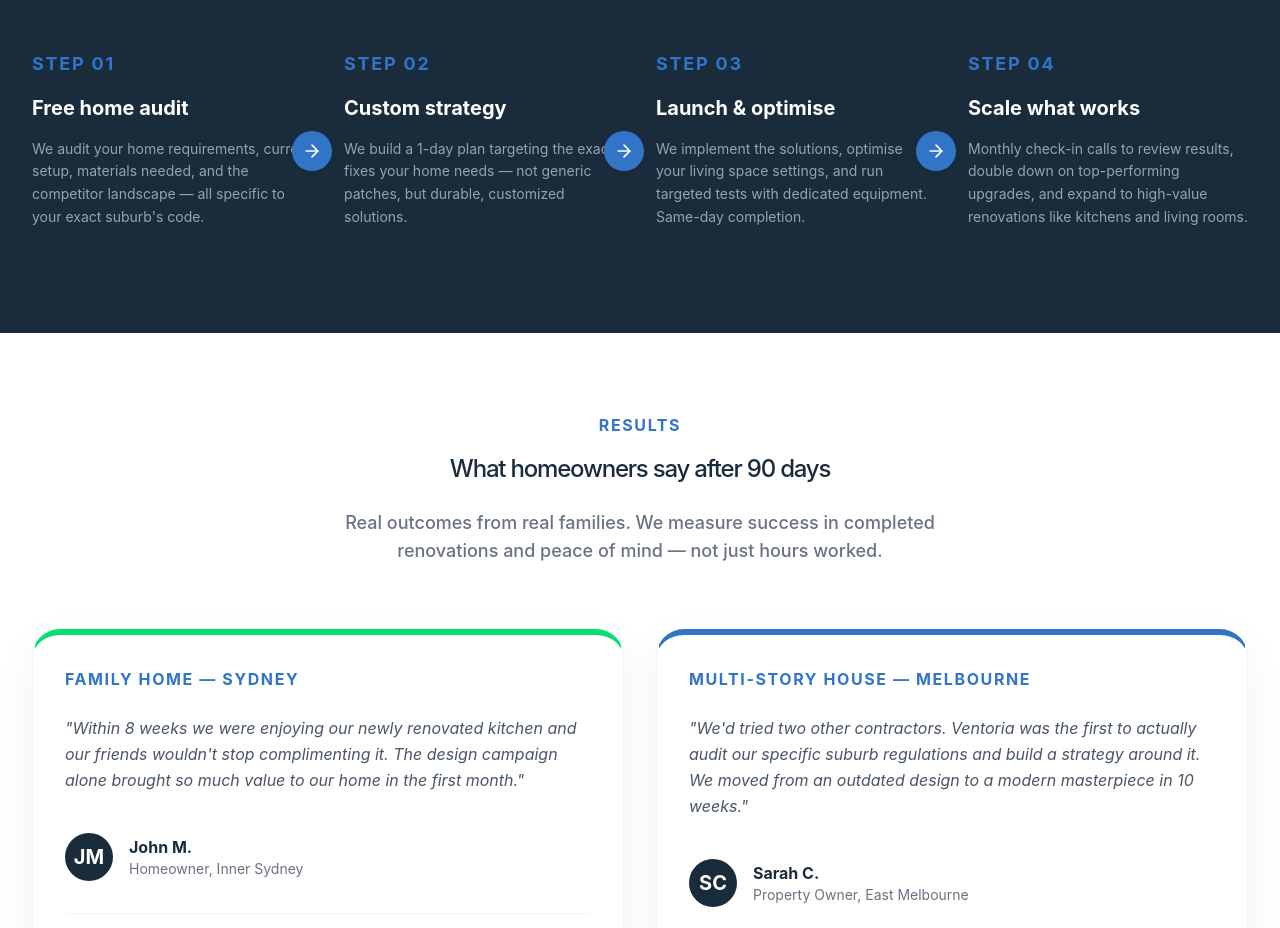
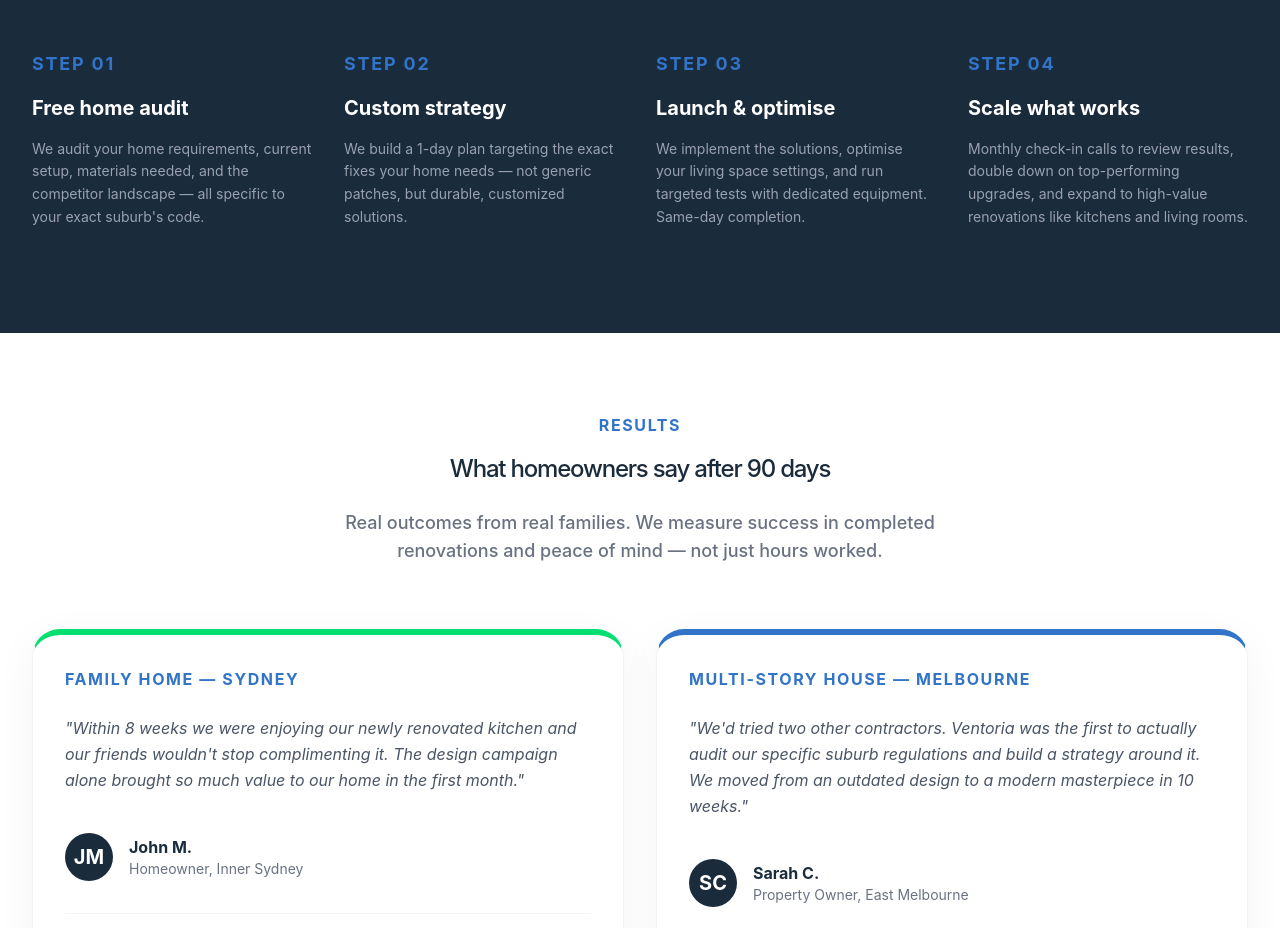
Before and after one commit to julee0728/australia-project-fe, a React (Vite) app: page / in a window 1280 px wide. Shown: the part 5600-6528 px from the top of the page. Built offline with nearby package versions, Linux system fonts and the light colour scheme.

Commit message:
update code

```diff
--- a/src/components/HowItWorksSection.jsx
+++ b/src/components/HowItWorksSection.jsx
@@ -22,9 +22,9 @@ const HowItWorksSection = () => {
                         <p className="text-gray-400 text-sm leading-relaxed mb-6">
                             We audit your home requirements, current setup, materials needed, and the competitor landscape — all specific to your exact suburb's code.
                         </p>
-                        <div className="w-10 h-10 rounded-full bg-[#3174c8] text-white flex items-center justify-center hidden md:flex absolute -right-5 top-1/2 -translate-y-1/2">
-                            <ArrowRight className="w-5 h-5" />
-                        </div>
+
+
+
                     </div>
 
                     {/* Step 2 */}
@@ -34,9 +34,7 @@ const HowItWorksSection = () => {
                         <p className="text-gray-400 text-sm leading-relaxed mb-6">
                             We build a 1-day plan targeting the exact fixes your home needs — not generic patches, but durable, customized solutions.
                         </p>
-                        <div className="w-10 h-10 rounded-full bg-[#3174c8] text-white flex items-center justify-center hidden md:flex absolute -right-5 top-1/2 -translate-y-1/2">
-                            <ArrowRight className="w-5 h-5" />
-                        </div>
+
                     </div>
 
                     {/* Step 3 */}
@@ -46,9 +44,7 @@ const HowItWorksSection = () => {
                         <p className="text-gray-400 text-sm leading-relaxed mb-6">
                             We implement the solutions, optimise your living space settings, and run targeted tests with dedicated equipment. Same-day completion.
                         </p>
-                        <div className="w-10 h-10 rounded-full bg-[#3174c8] text-white flex items-center justify-center hidden md:flex absolute -right-5 top-1/2 -translate-y-1/2">
-                            <ArrowRight className="w-5 h-5" />
-                        </div>
+
                     </div>
 
                     {/* Step 4 */}
```
